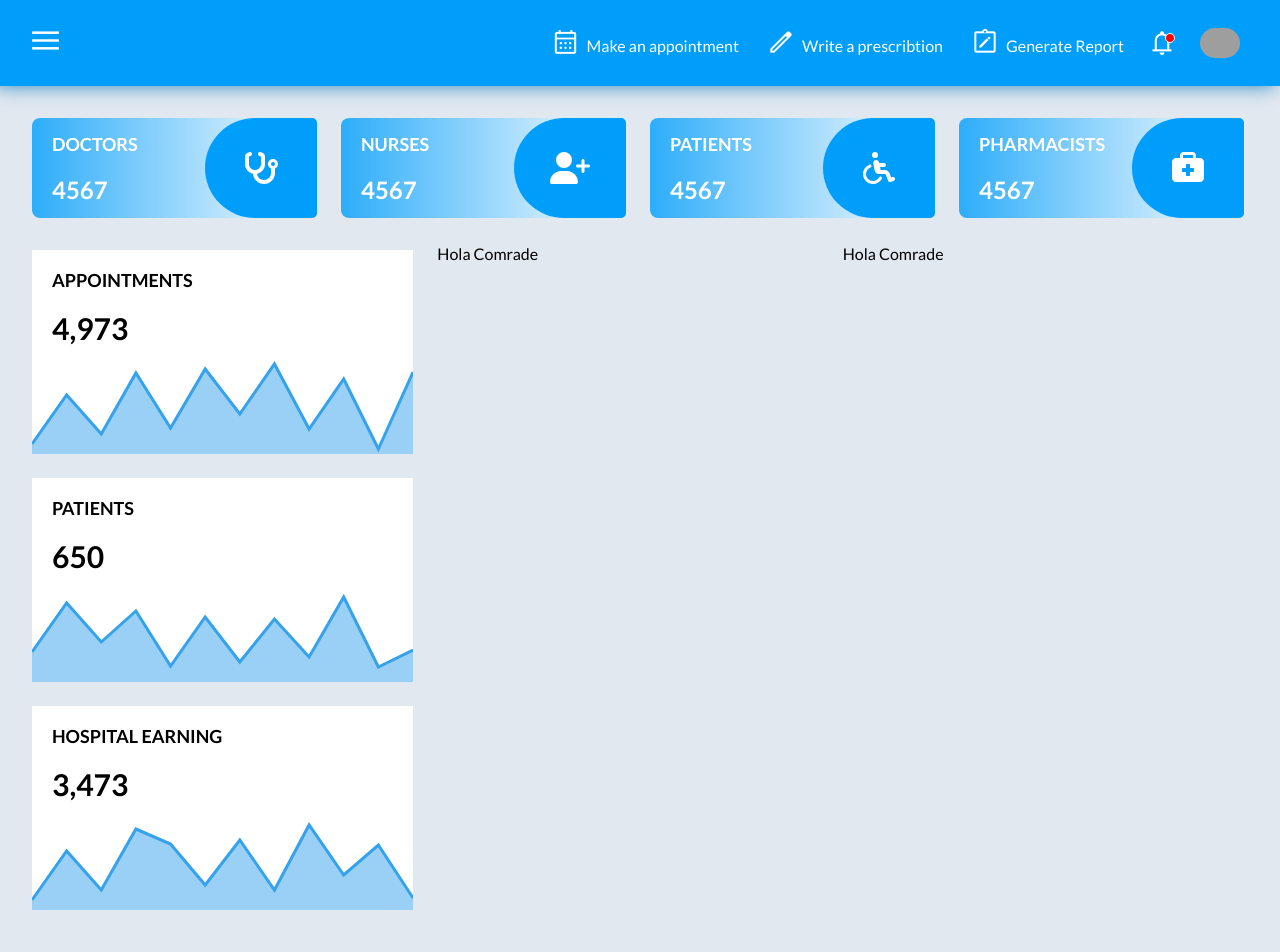
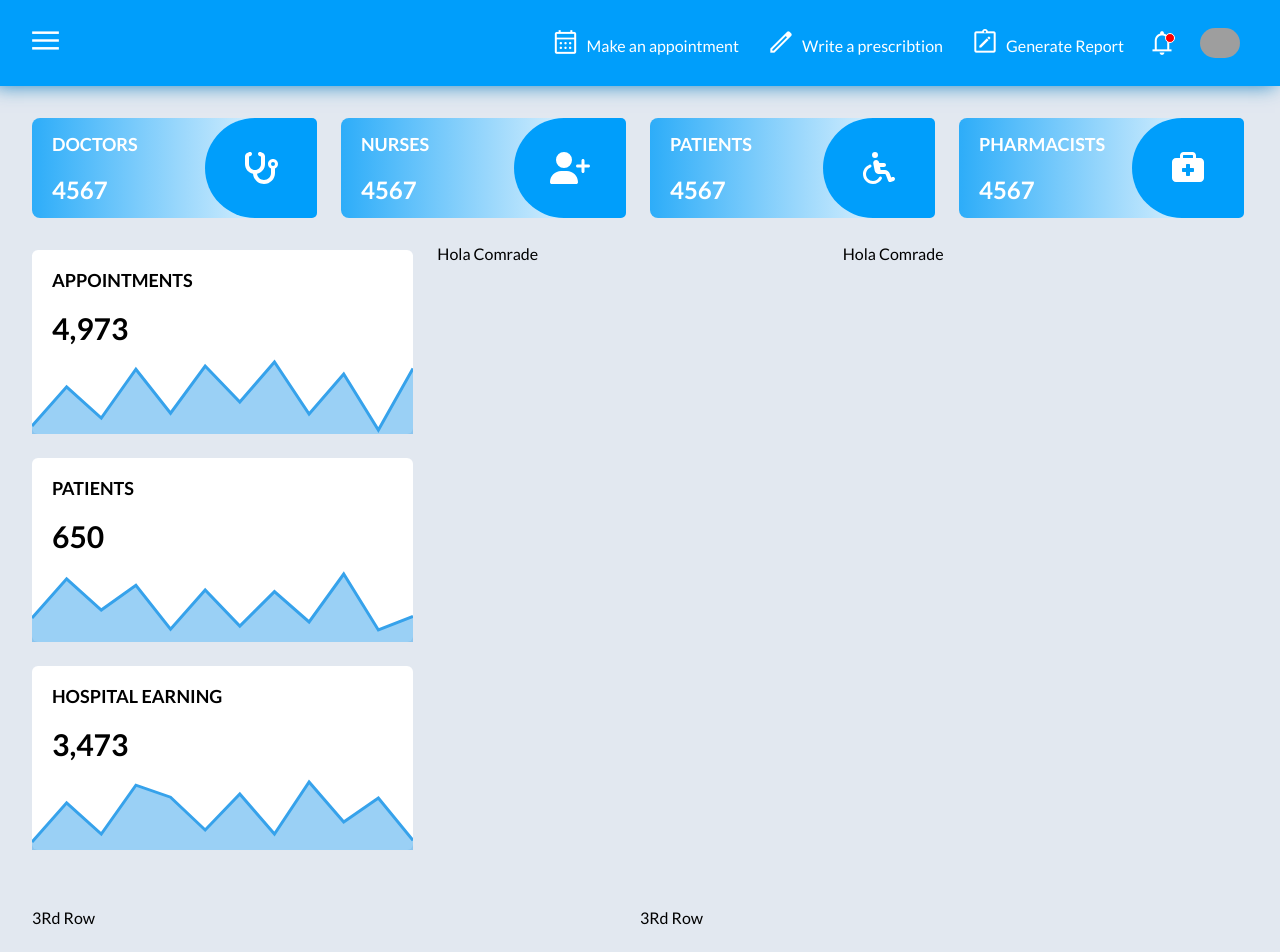
Before and after one commit to T3d4/medboard, a Vue app: page / in a window 1280 px wide. Shown: the top 952 px of the page. Built offline with nearby package versions, Linux system fonts and the light colour scheme; grey boxes are pictures that could not be loaded.

Commit message:
minor chages

```diff
--- a/src/views/MedBoard.vue
+++ b/src/views/MedBoard.vue
@@ -91,7 +91,7 @@
     <div class="flex flex-row px-4 py-6">
       <div class="max-w-[33.333%] basis-1/3 pr-6 py-2">
         <div class="flex flex-col">
-          <div class="mb-6 bg-white">
+          <div class="mb-6 bg-white rounded-md">
             <div class="text-lg font-bold pl-5">
               <h6 class="py-4">APPOINTMENTS</h6>
               <p class="text-3xl pb-2">4,973</p>
@@ -101,26 +101,26 @@
                 type="line"
                 :data="chartAppointment"
                 :options="chartOptions"
-                class="h-[100px]"
+                class="h-[80px]"
               />
             </div>
           </div>
-          <div class="mb-6 bg-white">
+          <div class="mb-6 bg-white rounded-md">
             <div class="text-lg font-bold pl-5">
               <h6 class="py-4">PATIENTS</h6>
               <p class="text-3xl pb-2">650</p>
             </div>
             <div>
-              <Chart type="line" :data="chartPatient" :options="chartOptions" class="h-[100px]" />
+              <Chart type="line" :data="chartPatient" :options="chartOptions" class="h-[80px]" />
             </div>
           </div>
-          <div class="bg-white">
+          <div class="bg-white rounded-md">
             <div class="text-lg font-bold pl-5">
               <h6 class="py-4">HOSPITAL EARNING</h6>
               <p class="text-3xl pb-2">3,473</p>
             </div>
             <div class="h-fit">
-              <Chart type="line" :data="chartEarning" :options="chartOptions" class="h-[100px]" />
+              <Chart type="line" :data="chartEarning" :options="chartOptions" class="h-[80px]" />
             </div>
           </div>
         </div>
```
